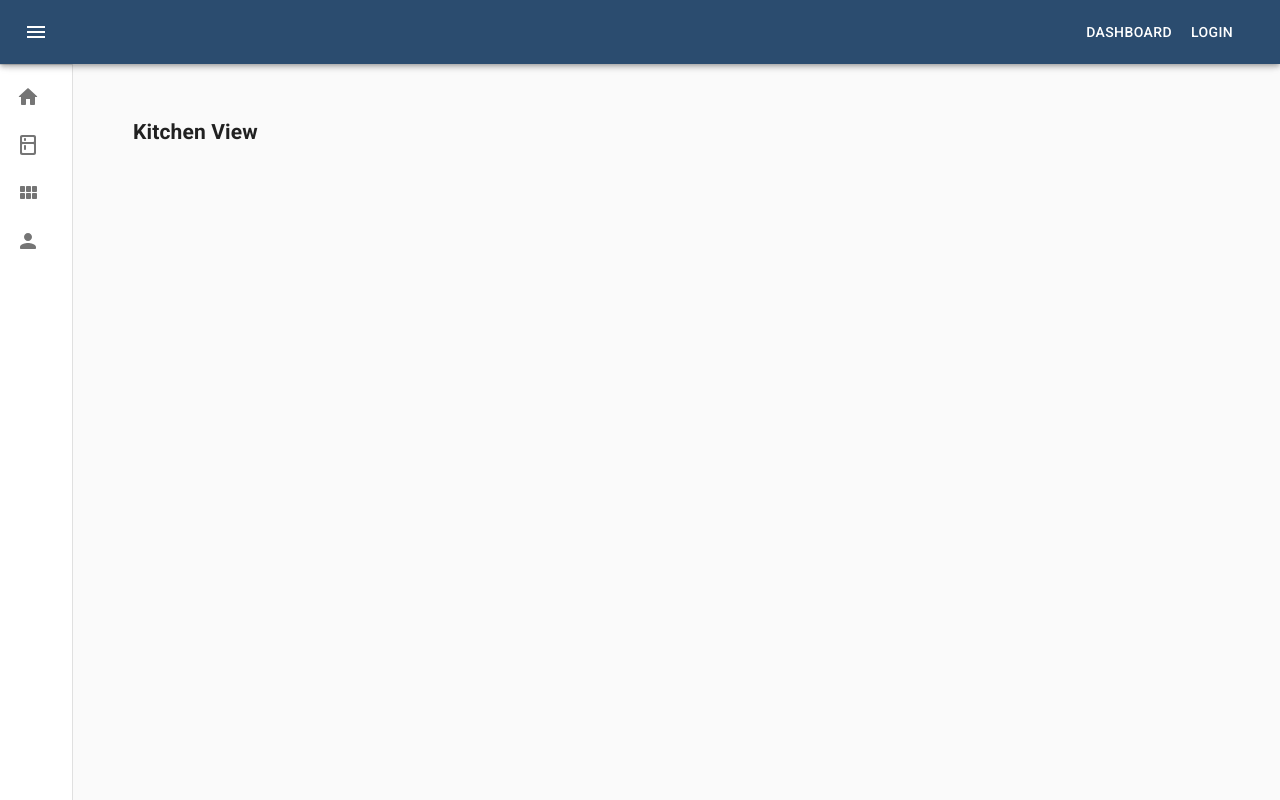
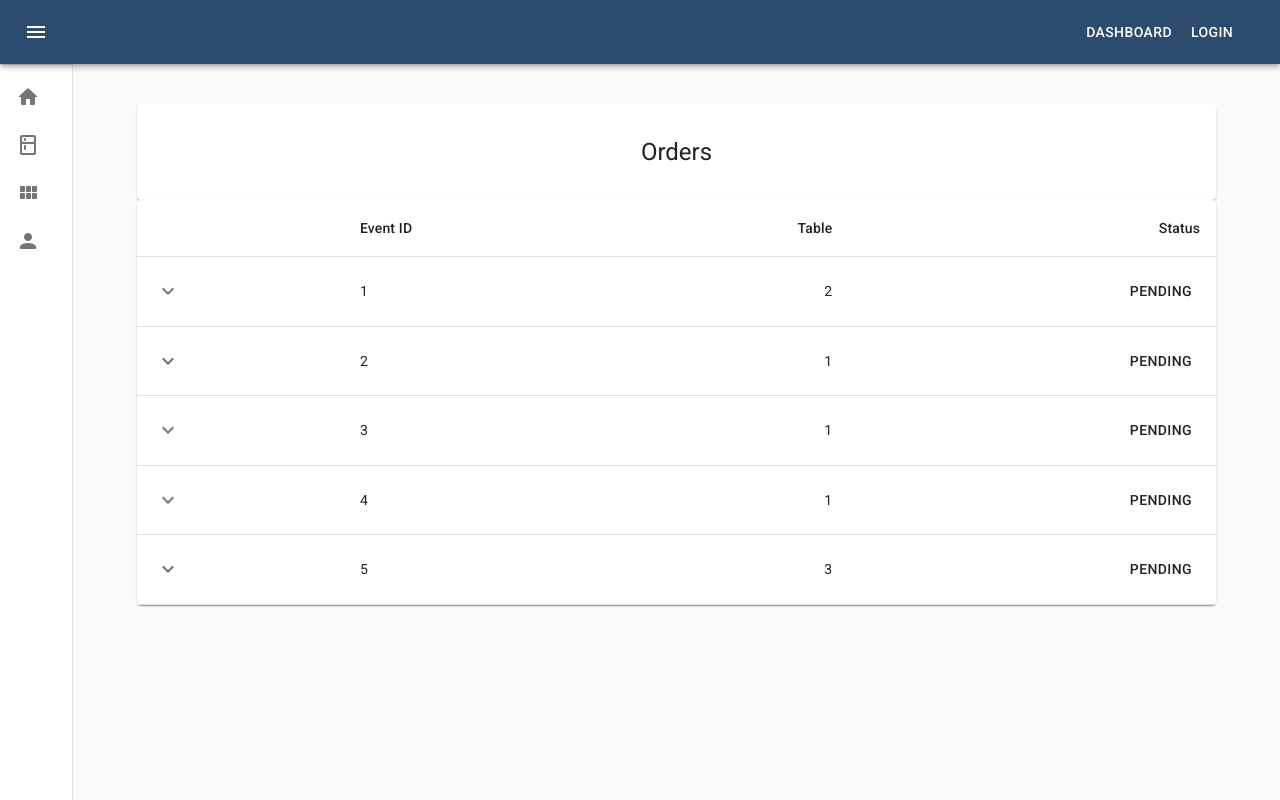
Before and after one commit to rafal-szymanko/react-pizzeria-portal, a React (Create React App) app: page /kitchen in a window 1280 px wide. Built offline with nearby package versions, Linux system fonts and the light colour scheme.

Commit message:
Add order list to Kitchen component

```diff
--- a/package.json
+++ b/package.json
@@ -5,6 +5,9 @@
   "homepage": "/panel/",
   "dependencies": {
     "@date-io/moment": "1.x",
+    "@devexpress/dx-react-core": "^2.6.4",
+    "@devexpress/dx-react-scheduler": "^2.6.4",
+    "@devexpress/dx-react-scheduler-material-ui": "^2.6.4",
     "@material-ui/core": "^4.10.2",
     "@material-ui/icons": "^4.9.1",
     "@material-ui/pickers": "^3.2.10",
--- a/src/components/views/Kitchen/Kitchen.js
+++ b/src/components/views/Kitchen/Kitchen.js
@@ -1,11 +1,156 @@
 import React from 'react';
-import styles from './Kitchen.module.scss';
+import { makeStyles } from '@material-ui/core/styles';
+import Grid from '@material-ui/core/Grid';
+import Box from '@material-ui/core/Box';
+import Card from '@material-ui/core/Card';
+import CardHeader from '@material-ui/core/CardHeader';
+import Table from '@material-ui/core/Table';
+import TableBody from '@material-ui/core/TableBody';
+import TableCell from '@material-ui/core/TableCell';
+import TableHead from '@material-ui/core/TableHead';
+import TableRow from '@material-ui/core/TableRow';
+import Paper from '@material-ui/core/Paper';
+import Typography from '@material-ui/core/Typography';
+import KeyboardArrowDownIcon from '@material-ui/icons/KeyboardArrowDown';
+import KeyboardArrowUpIcon from '@material-ui/icons/KeyboardArrowUp';
+import Collapse from '@material-ui/core/Collapse';
+import IconButton from '@material-ui/core/IconButton';
+import TableContainer from '@material-ui/core/TableContainer';
+import Button from '@material-ui/core/Button';
 
 
-const Kitchen = () => (
-  <div className={styles.component}>
-    <h2>Kitchen View</h2>
-  </div>
-);
+import PropTypes from 'prop-types';
 
-export default Kitchen;
+const useRowStyles = makeStyles({
+  root: {
+    '& > *': {
+      borderBottom: 'unset',
+    },
+  },
+});
+
+function createData(bookingID, table, complited) {
+  return {
+    bookingID,
+    table,
+    complited,
+    details: [
+      { people: 3, duration: 2, starters: 'bread', contact: '555 555 555'},
+    ],
+  };
+}
+
+function Row(props) {
+  const { row } = props;
+  const [open, setOpen] = React.useState(false);
+  const classes = useRowStyles();
+
+  return (
+    <React.Fragment>
+      <TableRow className={classes.root}>
+        <TableCell>
+          <IconButton aria-label="expand row" size="small" onClick={() => setOpen(!open)}>
+            {open ? <KeyboardArrowUpIcon /> : <KeyboardArrowDownIcon />}
+          </IconButton>
+        </TableCell>
+        <TableCell component="th" scope="row">
+          {row.bookingID}
+        </TableCell>
+        <TableCell align="right">{row.table}</TableCell>
+        <TableCell align="right"><Button>{row.complited === false ? `Pending`: 'Complited'}</Button></TableCell>
+      </TableRow>
+      <TableRow>
+        <TableCell style={{ paddingBottom: 0, paddingTop: 0 }} colSpan={6}>
+          <Collapse in={open} timeout="auto" unmountOnExit>
+            <Box margin={1}>
+              <Typography variant="h6" gutterBottom component="div">
+                Order Details
+              </Typography>
+              <Table size="small" aria-label="purchases">
+
+                <TableBody>
+                  {row.details.map((detailsRow) => (
+                    <TableRow key={detailsRow.contact}>
+                      <TableCell component="th" scope="row">
+                        {detailsRow.people}
+                      </TableCell>
+                      <TableCell>{detailsRow.duration}</TableCell>
+                      <TableCell align="right">{detailsRow.starters}</TableCell>
+                      <TableCell align="right">{detailsRow.contact}</TableCell>
+                    </TableRow>
+                  ))}
+                </TableBody>
+              </Table>
+            </Box>
+          </Collapse>
+        </TableCell>
+      </TableRow>
+    </React.Fragment>
+  );
+}
+
+Row.propTypes = {
+  row: PropTypes.shape({
+    bookingID: PropTypes.number.isRequired,
+    table: PropTypes.number.isRequired,
+    complited: PropTypes.bool.isRequired,
+    details: PropTypes.arrayOf(
+      PropTypes.shape({
+        people: PropTypes.number.isRequired,
+        duration: PropTypes.number.isRequired,
+        starters: PropTypes.string.isRequired,
+      }),
+    ).isRequired,
+  }).isRequired,
+};
+
+const rows = [
+  createData(1, 2, false),
+  createData(2, 1, false),
+  createData(3, 1, false),
+  createData(4, 1, false),
+  createData(5, 3, false),
+];
+
+const useStyles = makeStyles((theme) => ({
+  root: {
+    flexGrow: 1,
+    padding: theme.spacing(2),
+    textAlign: 'center',
+  },
+}));
+
+export default function Kitchen() {
+
+  const classes = useStyles();
+
+
+  return (
+    <div className={classes.root}>
+      <Grid item sm={12}>
+        <Card className={classes.root}>
+          <CardHeader
+            title="Orders"
+          />
+        </Card>
+        <TableContainer component={Paper}>
+          <Table aria-label="collapsible table">
+            <TableHead>
+              <TableRow>
+                <TableCell />
+                <TableCell>Event ID</TableCell>
+                <TableCell align="right">Table</TableCell>
+                <TableCell align="right">Status</TableCell>
+              </TableRow>
+            </TableHead>
+            <TableBody>
+              {rows.map((row) => (
+                <Row key={row.name} row={row} />
+              ))}
+            </TableBody>
+          </Table>
+        </TableContainer>
+      </Grid>
+    </div>
+  );
+}
--- a/src/components/views/Tables/Tables.js
+++ b/src/components/views/Tables/Tables.js
@@ -7,7 +7,18 @@ import {
   KeyboardTimePicker,
   KeyboardDatePicker,
 } from '@material-ui/pickers';
+import Paper from '@material-ui/core/Paper';
+import { ViewState } from '@devexpress/dx-react-scheduler';
+import {
+  Scheduler,
+  DayView,
+  Appointments,
+} from '@devexpress/dx-react-scheduler-material-ui';
 
+const schedulerData = [
+  { startDate: '2018-11-01T09:45', endDate: '2018-11-01T11:00', title: 'Meeting' },
+  { startDate: '2018-11-01T12:00', endDate: '2018-11-01T13:30', title: 'Go to a gym' },
+];
 
 export default function Tables() {
   // The first commit of Material-UI
@@ -46,6 +57,20 @@ export default function Tables() {
           />
         </Grid>
       </MuiPickersUtilsProvider>
+      <Paper>
+        <Scheduler
+          data={schedulerData}
+        >
+          <ViewState
+            currentViewName	="sdsdsds"
+          />
+          <DayView
+            startDayHour={12}
+            endDayHour={24}
+          />
+          <Appointments />
+        </Scheduler>
+      </Paper>
     </div>
   );
 }
```
Also changed, not shown: 1 other file (tests, documents, lock files or other folders).
